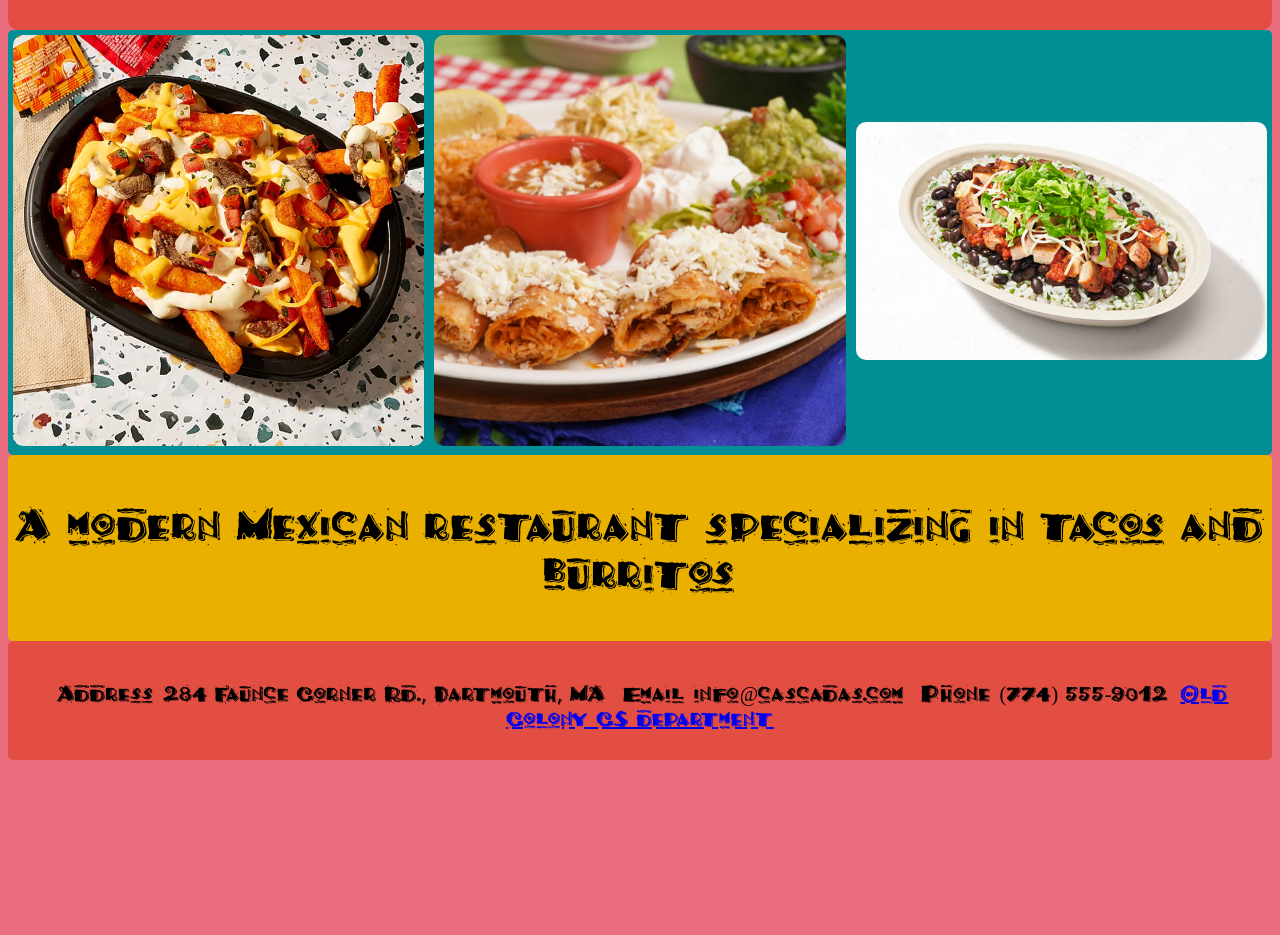
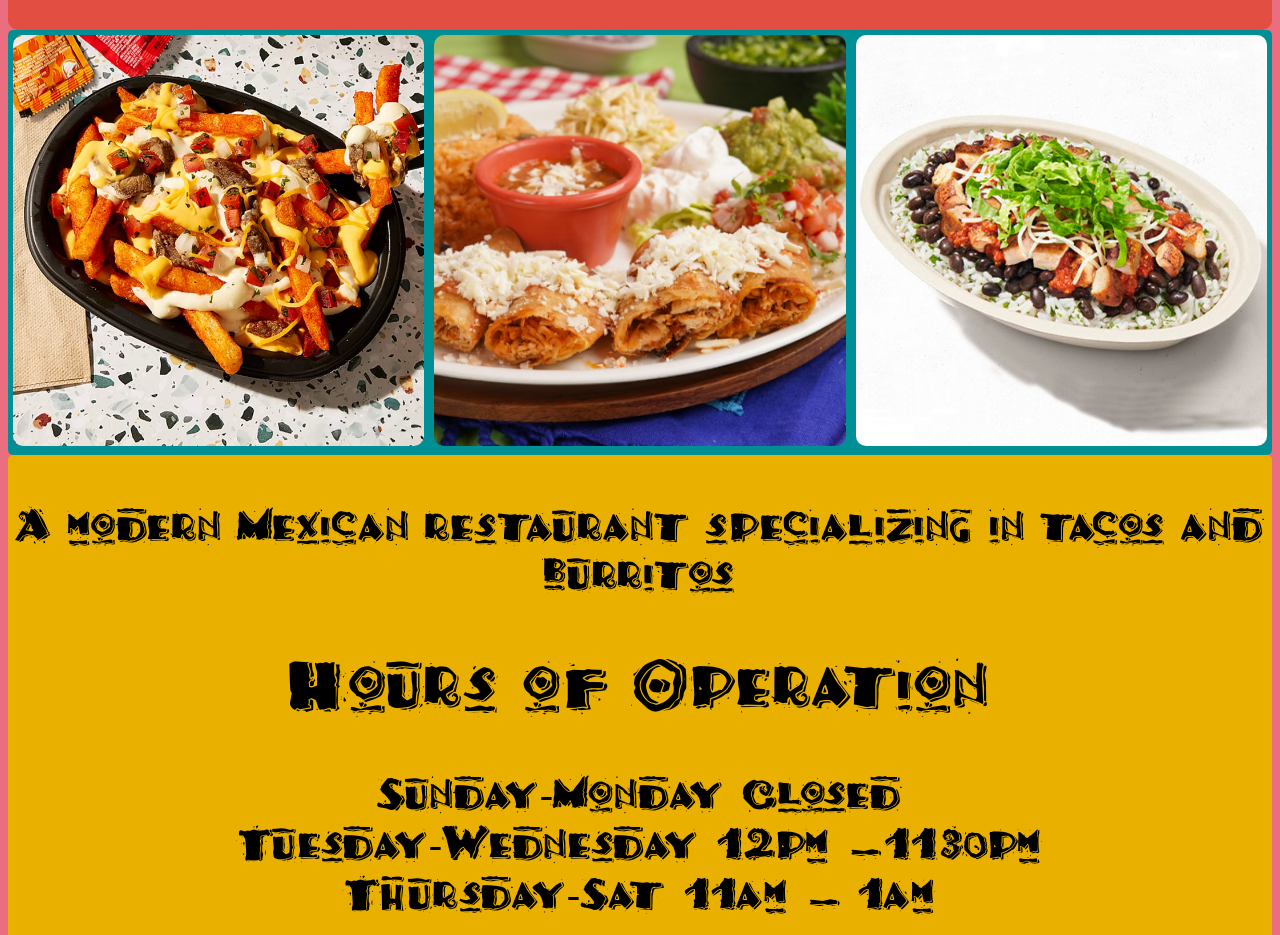
Before and after one commit to amaralcj/RestaurantCA, a plain HTML site: page index.html in a window 1280 px wide. Shown: the part 437-1372 px from the top of the page. Before the commit the page ends 1205 px from the top, so only its background shows below. Drawn offline with Linux system fonts and the light colour scheme.

Commit message:
Fixed images
Added dates

```diff
--- a/index.html
+++ b/index.html
@@ -20,12 +20,18 @@
                 <img src="images/5.png" class="food">
             </div>
             <div class="column">
-                <img src="images/protein.jpg" class="food">
+                <img src="images/protein.png" class="food">
             </div>
         </div>
         <div id="Description">
             <p>
                 A modern Mexican restaurant specializing in tacos and burritos
+            </p>
+            <h2>Hours of Operation</h2>
+            <p>
+                <span>Sunday-Monday: Closed</span>
+                <span>Tuesday-Wednesday: 12pm –11:30pm</span>
+                <span>Thursday-Sat: 11am – 1am</span>
             </p>
         </div>
         <div id="info"">
--- a/style.css
+++ b/style.css
@@ -52,11 +52,16 @@
 #Description {
     text-align: center;
     font-family: Taco-Modern;
-    font-weight: lighter;
     font-size: 40px;
     background-color: #E9B000;
     border-radius: 5px;
     padding: 5px;
+}
+#Description h2,span,p {
+    font-weight: 100;
+}
+#Description span {
+    display: block;
 }
 #info{
     padding: 10px;
```
Also changed, not shown: images/protein (2).jpg (renamed from images/protein.jpg), images/protein.png (added).
